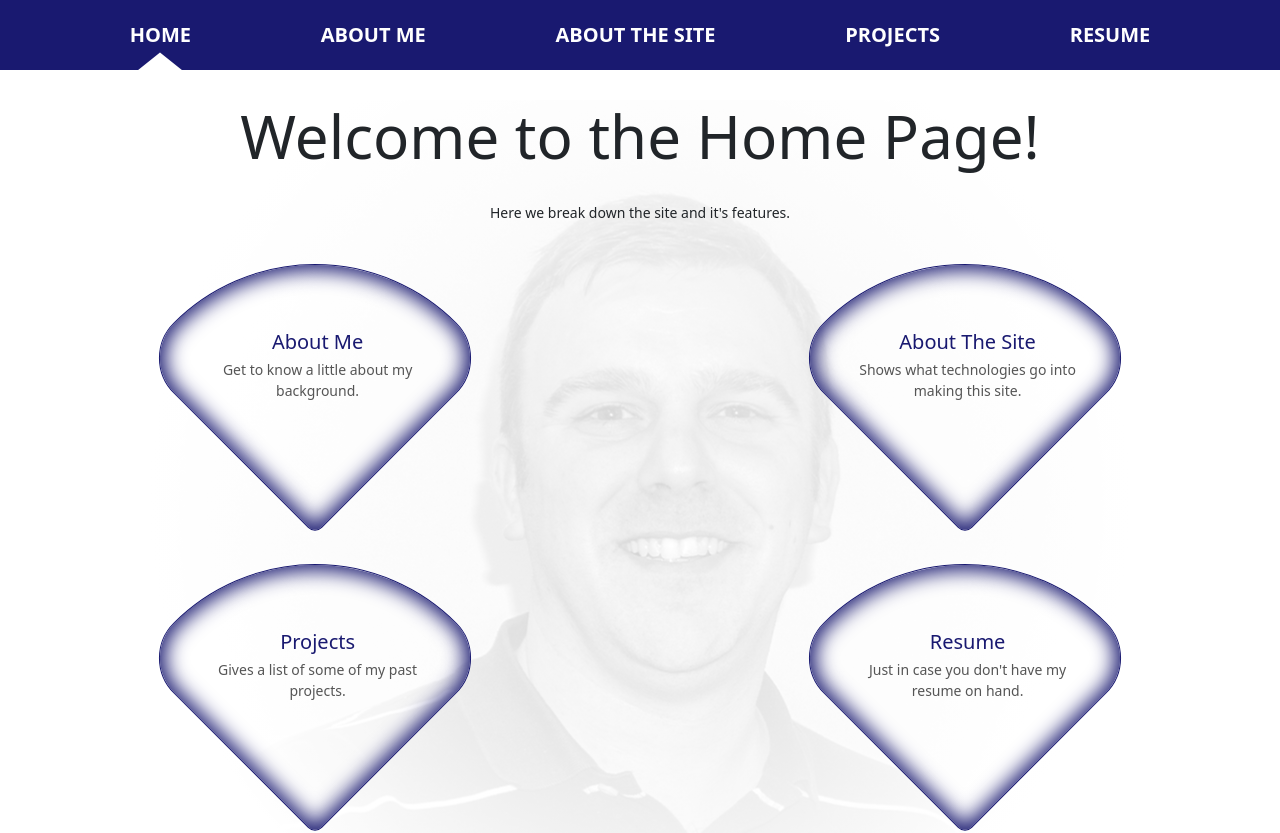
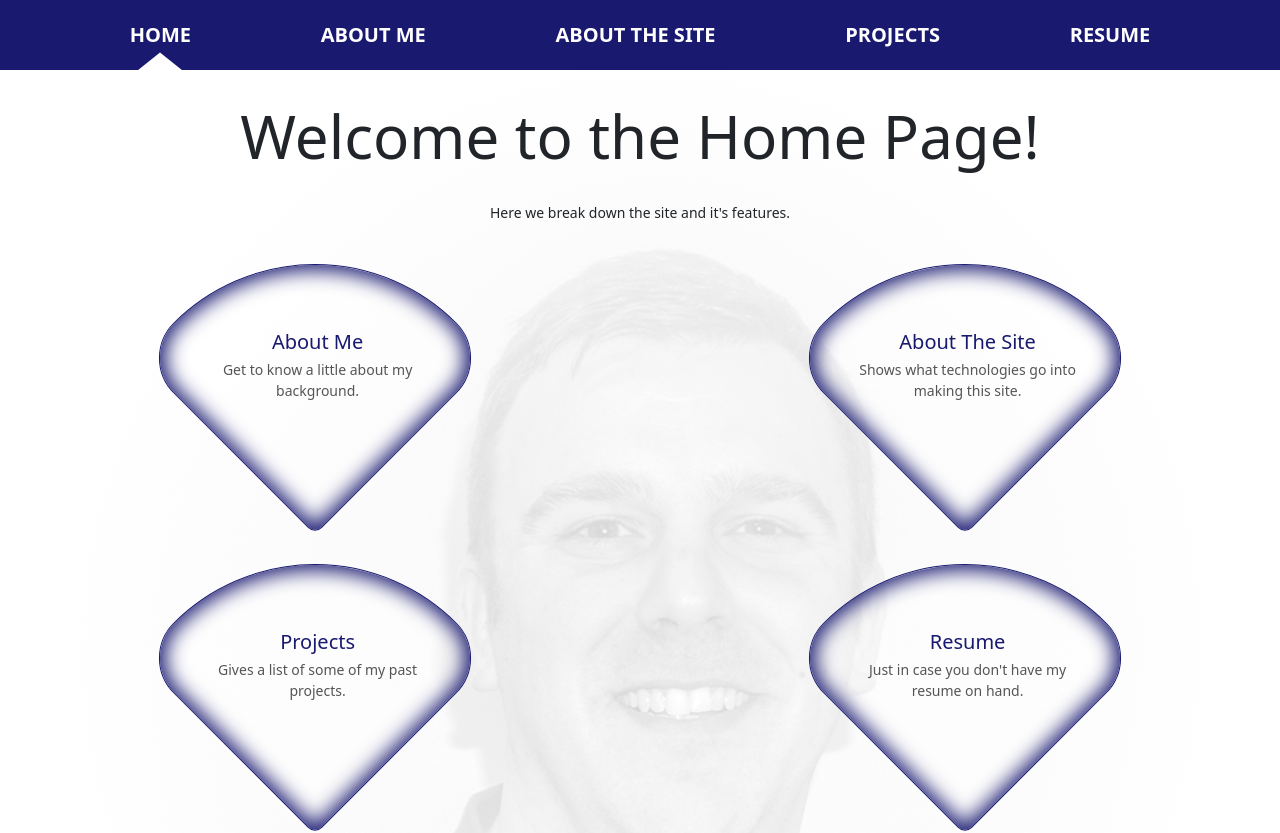
Before and after one commit to DaveKeith/firebase-portfolio, a Next.js app: page / in a window 1280 px wide. Shown: the top 833 px of the page. Built offline with nearby package versions, Linux system fonts and the light colour scheme.

Commit message:
background now repeats vertically

```diff
--- a/components/header/main-navigation.js
+++ b/components/header/main-navigation.js
@@ -23,7 +23,6 @@ function MainNavigation() {
           <span className={classes.line2} />
           <span className={classes.line3} />
         </div>
-        {/* <i className="bi bi-plus-circle-fill" onClick={mobileNav} /> */}
         <ul onClick={mobileNav}>
             <li>
               <Link href='/'>Home</Link>
--- a/components/layout.js
+++ b/components/layout.js
@@ -6,6 +6,7 @@ function Layout({children}) {
   return (
     <Fragment>
       <MainNavigation />
+      <div className='bg-face' />
       <main>{children}</main>
       <Footer />
     </Fragment>
--- a/pages/_app.js
+++ b/pages/_app.js
@@ -12,7 +12,6 @@ const AppComponent = ({ Component, pageProps }) => {
                 <title>David Keith Portfolio</title>
             </Head>
             <Component {...pageProps} />
-            <div className='bg-face' />
         </Layout>
     );
 };
--- a/styles/base/_base.scss
+++ b/styles/base/_base.scss
@@ -1,4 +1,6 @@
 html {
+  min-height: 100%;
+  position: relative;
   // This defines what 1rem is
   font-size: 62.5%; //1 rem = 10px; 10px/16px = 62.5%
 
--- a/styles/components/_bg-face.scss
+++ b/styles/components/_bg-face.scss
@@ -1,14 +1,17 @@
 .bg-face{
     position: absolute;
-    top: 10rem;
-    height: 100vh;
+    top: 0rem;
+    bottom: 10rem;
     width: 100vw;
+    height: 100%;
     z-index: -10;
     background-image: radial-gradient(
         circle at center,
         rgba(255, 255, 255, 0.8) 0,
         rgba(255, 255, 255, 1) 65%),
         url(/imgs/davekeithpic.jpg);
-    background-position: center;
+    background-position: center top;
+    background-repeat: repeat-y;
+    background-size: 100vw 100vw;
     filter: grayscale(1);
 }
--- a/styles/components/_main.scss
+++ b/styles/components/_main.scss
@@ -1,6 +1,7 @@
 main{
     margin: 0;
     min-height: calc(100vh - 30rem);
+    //margin-top: -100vh;
 
     @include respond(tab-port){
         padding-top: 2rem;
--- a/styles/modules/footer.module.scss
+++ b/styles/modules/footer.module.scss
@@ -5,6 +5,8 @@
     background-color: midnightblue;
     padding: 1rem 3rem 3rem 3rem;
     margin-top: 10rem;
+    position: relative;
+    bottom: -10rem;
 
     ul{
         display: flex;
```
